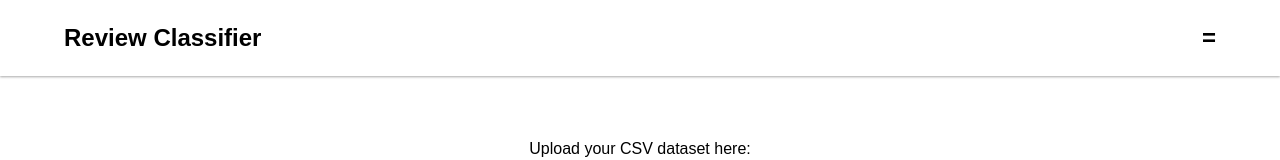
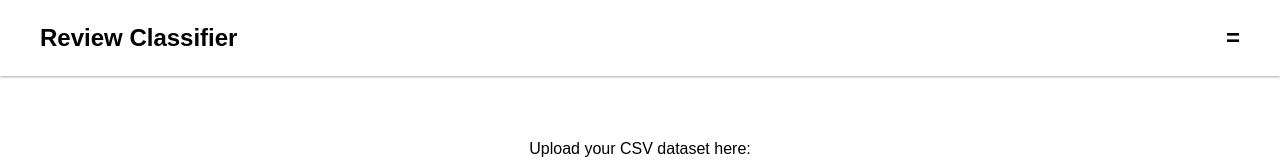
Before and after one commit to divinsmathew/review-classifier, a React (Create React App) app: page / in a window 1280 px wide. Shown: the top 160 px of the page. Built offline with nearby package versions, Linux system fonts and the light colour scheme.

Commit message:
Updated header styles

```diff
--- a/src/App.css
+++ b/src/App.css
@@ -13,7 +13,7 @@ body,
 }
 
 header {
-    padding: 1.5rem 4rem;
+    padding: 1.5rem 2.5rem;
     background: #fff;
     box-shadow: 0 1px 3px rgba(0, 0, 0, 0.12), 0 1px 2px rgba(0, 0, 0, 0.24);
     display: flex;
```
